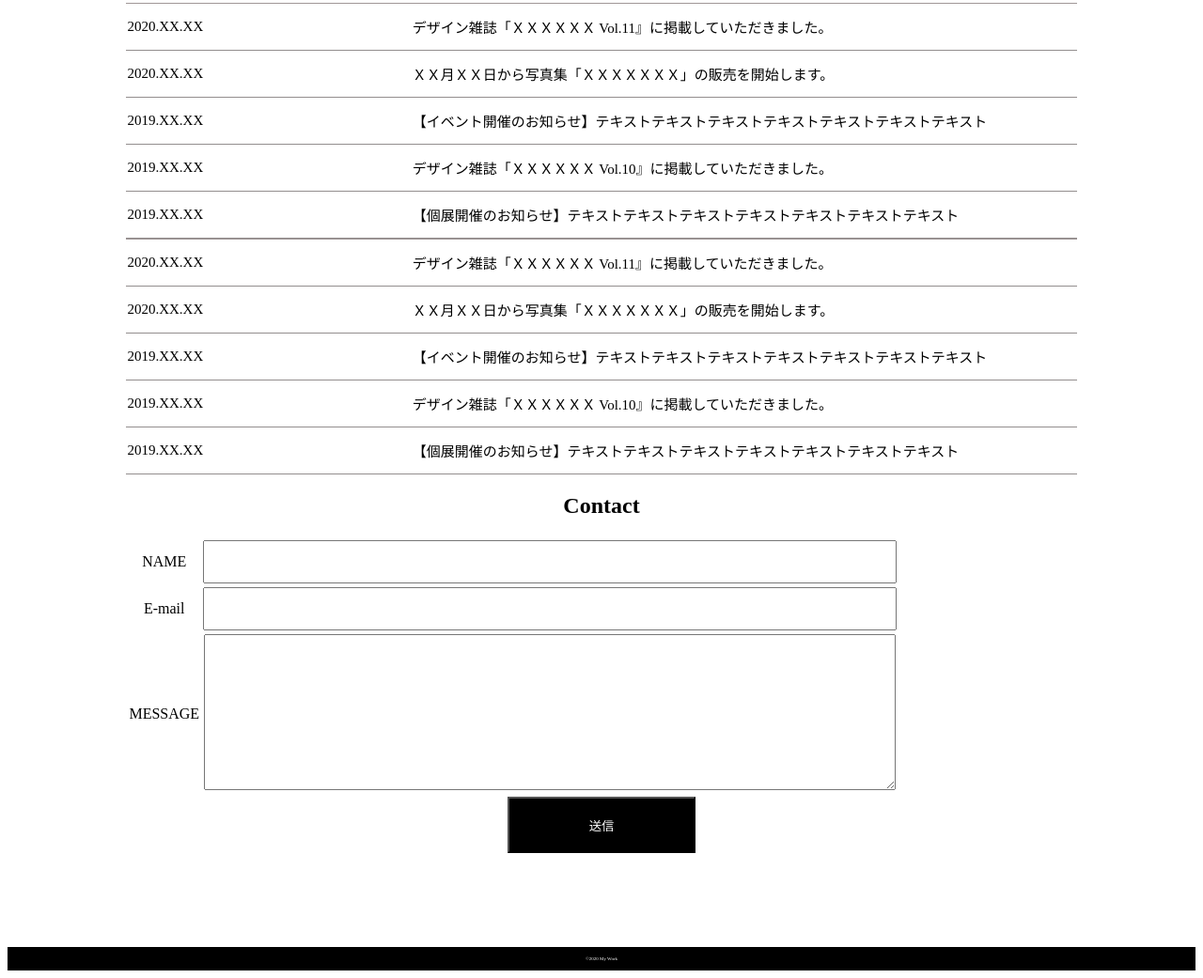
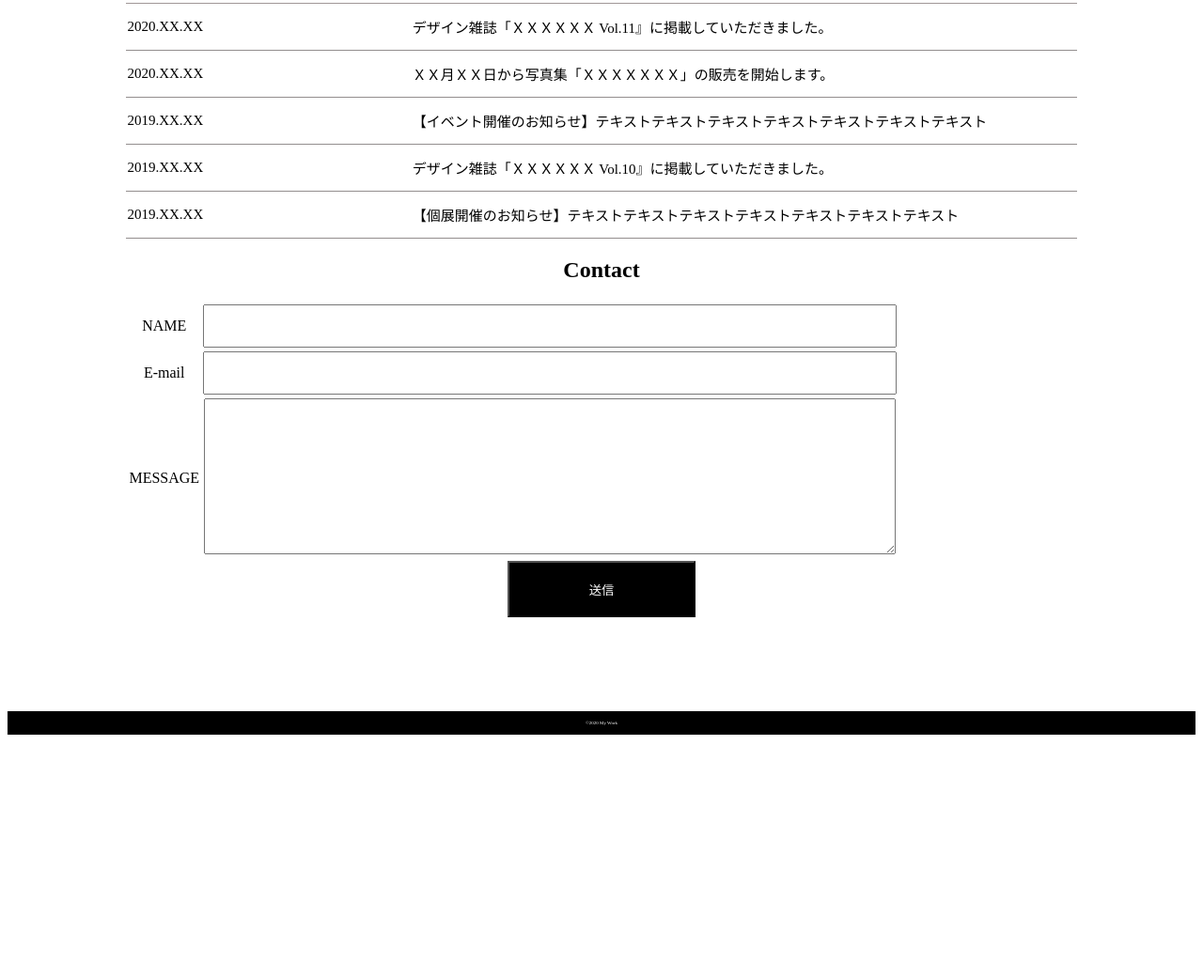
Before and after one commit to taka0713/MyWork, a plain HTML site: page index.html in a window 1280 px wide. Shown: the part 1625-2666 px from the top of the page at 94% size. After the commit the page ends 2415 px from the top, so only its background shows below. Drawn offline with Linux system fonts and the light colour scheme.

Commit message:
20220416

```diff
--- a/index.html
+++ b/index.html
@@ -87,31 +87,6 @@
                 </tr>
             </tbody>
           </table>
-          <table class="news-table">
-            <tbody>
-                <tr>
-                    <td>2020.XX.XX</td>
-                    <td>デザイン雑誌「ＸＸＸＸＸＸ Vol.11』に掲載していただきました。</td>
-                </tr>
-                <tr class="table-top">
-                    <td class="table-date table-date2">2020.XX.XX</td>
-                    <td class="table-mess table-mess2">ＸＸ月ＸＸ日から写真集「ＸＸＸＸＸＸＸ」の販売を開始します。</td>
-                </tr>
-                <tr class="table-top">
-                    <td class="table-date table-date3">2019.XX.XX</td>
-                    <td class="table-mess table-mess3">【イベント開催のお知らせ】テキストテキストテキストテキストテキストテキストテキスト</td>
-                </tr>
-                <tr class="table-top">
-                    <td class="table-date table-date4">2019.XX.XX</td>
-                    <td class="table-mess table-mess4">デザイン雑誌「ＸＸＸＸＸＸ Vol.10』に掲載していただきました。</td>
-                </tr>
-                <tr class="table-top">
-                    <td class="table-date table-date5">2019.XX.XX</td>
-                    <td class="table-mess table-mess5">【個展開催のお知らせ】テキストテキストテキストテキストテキストテキストテキスト</td>
-                </tr>
-            </tbody>
-          </table>
-      </section>
       <section class="btn-sect">
         <form>
           <h2 id="contact">Contact</h2>
--- a/style.css
+++ b/style.css
@@ -180,7 +180,7 @@ footer{
     }
 
     .news-table{
-        height: 550px;
+        height: 400px;
     }
 
     .news-table tr {
@@ -246,4 +246,8 @@ footer{
     .contact-top{
         height: 80px;
     }
+
+    footer{
+        margin-top: 360px;
+    }
 }
```
